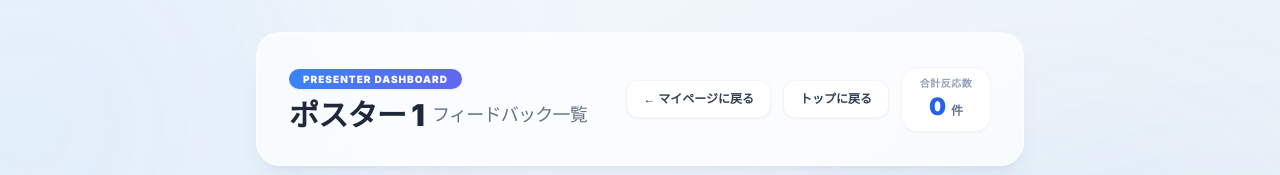
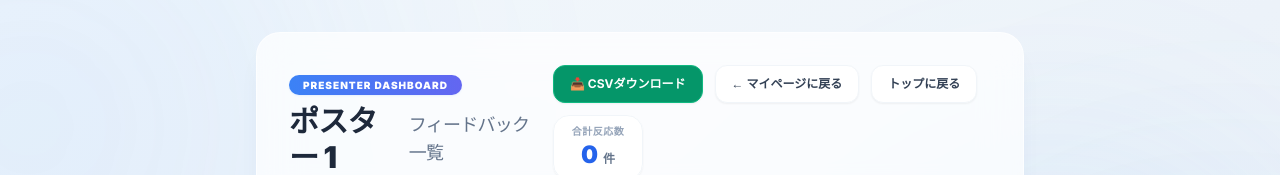
Before and after one commit to jiep1670042-debug/qrbireg, a Next.js app: page /dashboard/1 in a window 1280 px wide. Shown: the top 175 px of the page. Built offline with nearby package versions, Linux system fonts and the light colour scheme; no server answers; the database is empty.

Commit message:
feat: add clear registration and CSV download buttons

```diff
--- a/app/dashboard/[posterId]/page.tsx
+++ b/app/dashboard/[posterId]/page.tsx
@@ -1,6 +1,7 @@
 import InterestList from '@/components/InterestList';
 import Link from 'next/link';
 import { supabase } from '@/lib/supabase';
+import CSVDownloadButton from '@/components/CSVDownloadButton';
 
 // サーバーコンポーネントとしてデータ取得する (キャッシュなし)
 export const revalidate = 0;
@@ -37,6 +38,7 @@ export default async function DashboardPage({ params }: { params: { posterId: st
             </div>
 
             <div className="flex flex-wrap items-center gap-3">
+              <CSVDownloadButton interests={interests || []} posterId={posterId} />
               <Link
                 href="/my-dashboard"
                 className="bg-white hover:bg-slate-50 text-slate-700 font-bold py-2.5 px-4 rounded-xl border border-slate-100 shadow-sm text-xs transition-colors active:scale-[0.97]"
--- /dev/null
+++ b/components/CSVDownloadButton.tsx
@@ -0,0 +1,105 @@
+'use client';
+
+interface Participant {
+  last_name: string;
+  first_name: string;
+  company?: string;
+  affiliation?: string;
+  email?: string;
+}
+
+interface Interest {
+  id: string;
+  poster_id: number;
+  interest_level: number;
+  comment?: string;
+  contact_allowed: boolean;
+  created_at: string;
+  participants?: Participant;
+}
+
+interface CSVDownloadButtonProps {
+  interests: Interest[];
+  posterId: number;
+}
+
+export default function CSVDownloadButton({ interests, posterId }: CSVDownloadButtonProps) {
+  const downloadCSV = () => {
+    if (!interests || interests.length === 0) {
+      alert('ダウンロードするデータがありません。');
+      return;
+    }
+
+    // CSVヘッダー
+    const headers = [
+      '登録日時',
+      '興味レベル',
+      '参加者名',
+      '所属/会社名',
+      '部署/役職等',
+      '連絡先メールアドレス',
+      'コメント'
+    ];
+
+    // 各行のデータをエスケープ処理しつつ配列化
+    const rows = interests.map((item) => {
+      // 興味レベルのテキスト化
+      let levelText = '';
+      if (item.interest_level === 3) levelText = '★★★ 話したい';
+      else if (item.interest_level === 2) levelText = '★★ 強い関心';
+      else levelText = '★ 興味あり';
+
+      const p = item.participants;
+      const name = p ? `${p.last_name} ${p.first_name}` : '参加者';
+      const company = p?.company || '';
+      const affiliation = p?.affiliation || '';
+
+      // 連絡先共有が許可されている場合のみメールアドレスを出力
+      const email = item.contact_allowed && p?.email ? p.email : '非公開';
+
+      // コメントや名前などの文字列にカンマや改行、ダブルクォーテーションが含まれる場合を考慮してダブルクォーテーションで囲み、エスケープする
+      const escapeField = (field: string) => {
+        return `"${field.replace(/"/g, '""')}"`;
+      };
+
+      return [
+        escapeField(new Date(item.created_at).toLocaleString('ja-JP')),
+        escapeField(levelText),
+        escapeField(name),
+        escapeField(company),
+        escapeField(affiliation),
+        escapeField(email),
+        item.comment ? escapeField(item.comment) : '""'
+      ];
+    });
+
+    // CSVコンテンツの組み立て (カンマ区切り、改行)
+    const csvContent = [
+      headers.map(h => `"${h}"`).join(','), // ヘッダーもダブルクォーテーションで囲む
+      ...rows.map(row => row.join(','))
+    ].join('\r\n'); // WindowsフレンドリーなCRLF
+
+    // Excelで開いた際の文字化けを防ぐためにBOM(Byte Order Mark)を追加
+    const bom = new Uint8Array([0xEF, 0xBB, 0xBF]);
+    const blob = new Blob([bom, csvContent], { type: 'text/csv;charset=utf-8;' });
+    const url = URL.createObjectURL(blob);
+
+    // ダウンロード用のリンク要素を作成してクリックイベントを発火
+    const link = document.createElement('a');
+    link.setAttribute('href', url);
+    link.setAttribute('download', `poster_${posterId}_feedbacks.csv`);
+    link.style.visibility = 'hidden';
+    document.body.appendChild(link);
+    link.click();
+    document.body.removeChild(link);
+  };
+
+  return (
+    <button
+      onClick={downloadCSV}
+      className="bg-emerald-600 hover:bg-emerald-700 text-white font-bold py-2.5 px-4 rounded-xl border border-emerald-500 shadow-sm text-xs transition-all duration-300 active:scale-[0.97] flex items-center gap-1.5"
+    >
+      📥 CSVダウンロード
+    </button>
+  );
+}
```
